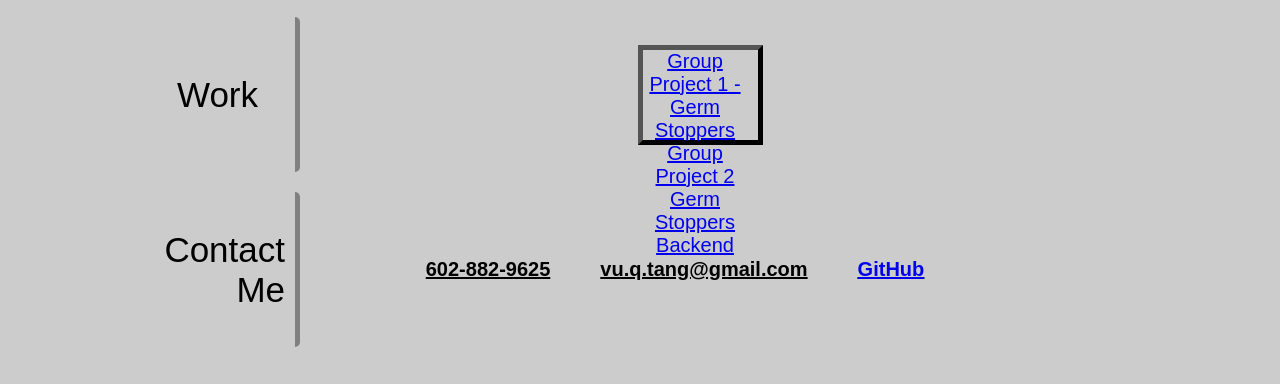
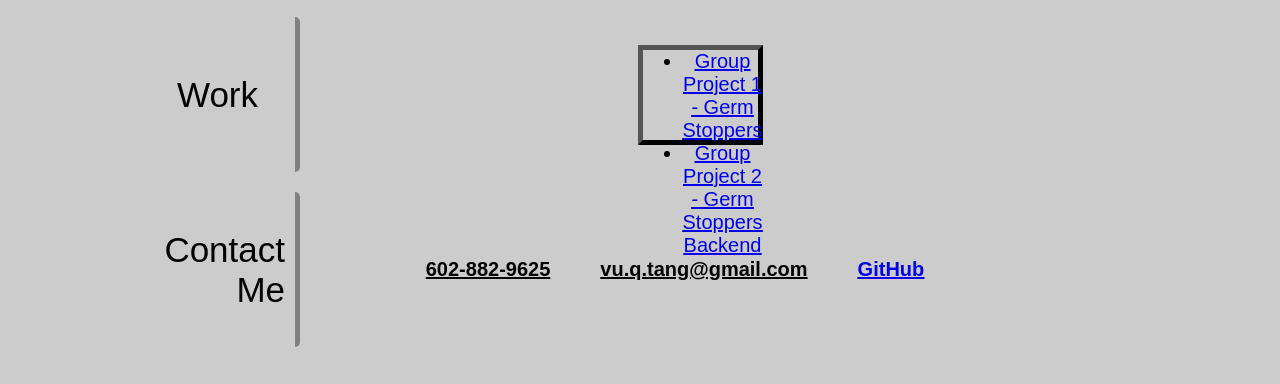
Before and after one commit to vutanguofa/challenge2final, a plain HTML site: page index.html in a window 1280 px wide. Shown: the part 822-1206 px from the top of the page. Drawn offline with Linux system fonts and the light colour scheme.

Commit message:
adding project 2

```diff
--- a/index.html
+++ b/index.html
@@ -1,5 +1,6 @@
 <!DOCTYPE html>
 <html>
+
 <head>
     <meta http-equiv="X-UA-Compatible" content="IE=edge, IE=11">
     <meta name="viewport" content="width=device-width, initial-scale=1">
@@ -31,15 +32,18 @@
                 <!-- About Me Section-->
                 <div id="aboutme" class="grid-item item-1">About Me</div>
                 <div class="grid-item item-2">
-                      <p>I was born and raised in Phoenix, Arizona and have lived here all my life. I'm interested in working for a web development company upon graduting the UofA bootcamp. This portfolio will include my projects as well as my contact information for reference. More importantly, I'll be updating this site as time progresses and plan on using this a a professional workspace.</p>
+                    <p>I was born and raised in Phoenix, Arizona and have lived here all my life. I'm interested in
+                        working for a web development company upon graduting the UofA bootcamp. This portfolio will
+                        include my projects as well as my contact information for reference. More importantly, I'll be
+                        updating this site as time progresses and plan on using this a a professional workspace.</p>
                 </div>
                 <!-- Work Section-->
                 <div id="work" class="grid-item item-3">Work</div>
                 <div class="grid-item item-4">
-                        <div class="mywork">
-                            <a href="https://vutanguofa.github.io/group4_project1/" target="_blank">Group Project 1 - Germ Stoppers</a><br />
-                            <a href="https://germ-stoppers-backend.herokuapp.com/" target="_blank">Group Project 2 Germ Stoppers Backend</a>
-                        </div>
+                    <ul class="mywork">
+                        <li><a href="https://vutanguofa.github.io/group4_project1/" target="_blank">Group Project 1 - Germ Stoppers</a></li>
+                        <li><a href="https://germ-stoppers-backend.herokuapp.com/" target="_blank">Group Project 2 - Germ Stoppers Backend</a></li>
+                    </ul>
                 </div>
                 <!-- Contact Me Section-->
                 <div id="contactme" class="grid-item item-5">Contact Me</div>
@@ -54,4 +58,5 @@
         </div>
     </main>
 </body>
+
 </html>
```
Lines whose indentation alone changed are shown as unchanged.
